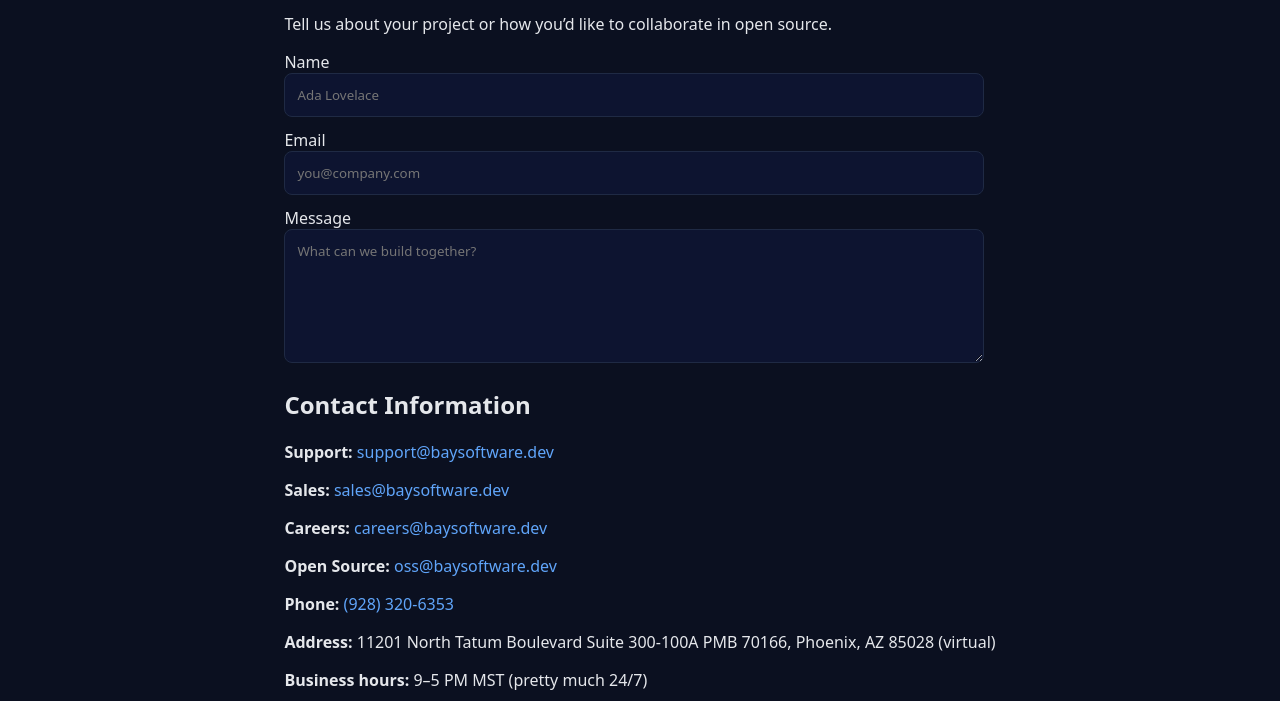
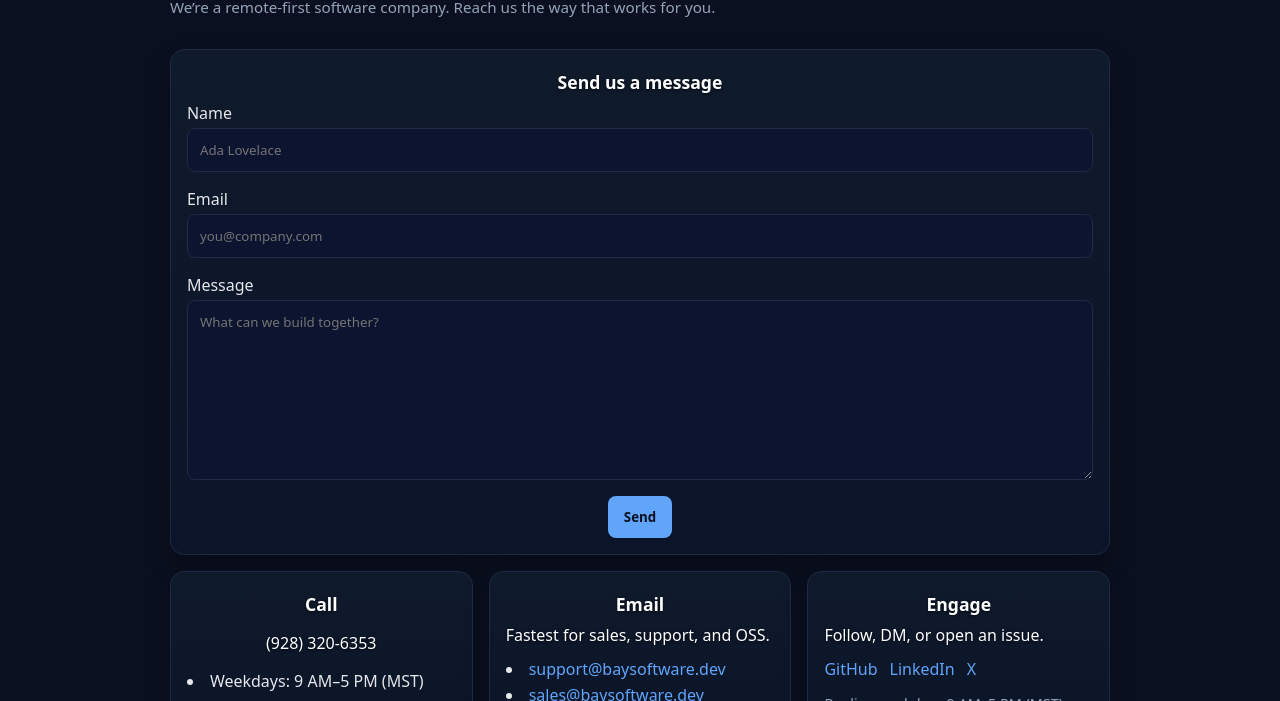
Before and after one commit to fragmentedlogic/baysoftware.dev, a website: page pages/contact.html in a window 1280 px wide. Shown: the part 162-863 px from the top of the page. Drawn offline with Linux system fonts and the light colour scheme; files whose address does not match are found by name.

Commit message:
Update contacts

```diff
--- a/pages/contact.html
+++ b/pages/contact.html
@@ -11,38 +11,67 @@
 </head>
 <body>
 <div id="site-header" data-include="/partials/header.html"></div>
-  <main id="main">
+<main id="main" class="wrap">
   <h1>Contact</h1>
-      <p>Tell us about your project or how you’d like to collaborate in open source.</p>
+  <p class="muted">We’re a remote-first software company. Reach us the way that works for you.</p>
+
+  <!-- Unified grid for form + cards -->
+  <section aria-labelledby="reach">
+    <h2 id="reach" class="sr-only">Ways to reach us</h2>
+    <div class="grid contact-cards">
+
+      <!-- Form -->
+      <article class="card span-all">
+        <h3 class="card-title">Send us a message</h3>
         <form aria-label="Contact form" action="mailto:support@baysoftware.dev" method="post" enctype="text/plain">
-        <label>
-          Name
-          <input type="text" placeholder="Ada Lovelace" required />
-        </label>
-        <label>
-          Email
-          <input type="email" placeholder="you@company.com" required />
-        </label>
-        <label>
-          Message
-          <textarea rows="6" placeholder="What can we build together?"></textarea>
-        </label>
+          <label>Name <input type="text" placeholder="Ada Lovelace" required></label>
+          <label>Email <input type="email" placeholder="you@company.com" required></label>
+          <label>Message <textarea rows="6" placeholder="What can we build together?"></textarea></label>
+          <button type="submit">Send</button>
+        </form>
+      </article>
 
-      </form>
+      <!-- Call -->
+      <article class="card">
+        <div>
+          <h3 class="card-title">Call</h3>
+          <p style="text-align:center;"><a class="card-body" href="tel:19283206353">(928) 320-6353</a></p>
+          <ul class="contact-list" style="list-style-position: inside; list-style-type: disc;">
+            <li>Weekdays: 9 AM–5 PM (MST)</li>
+            <li>Weekends: On-call for incidents></li>
+          </ul>
+        </div>
+      </article>
 
-         <section>
-      <h2>Contact Information</h2>
-      <p><strong>Support:</strong> <a href="mailto:support@baysoftware.dev">support@baysoftware.dev</a></p>
-      <p><strong>Sales:</strong> <a href="mailto:sales@baysoftware.dev">sales@baysoftware.dev</a></p>
-      <p><strong>Careers:</strong> <a href="mailto:careers@baysoftware.dev">careers@baysoftware.dev</a></p>
-      <p><strong>Open Source:</strong> <a href="mailto:oss@baysoftware.dev">oss@baysoftware.dev</a></p>
-      <p><strong>Phone:</strong> <a href="tel:9283206353">(928) 320-6353</a></p>
-      <p><strong>Address:</strong> 11201 North Tatum Boulevard Suite 300-100A PMB 70166, Phoenix, AZ 85028 (virtual)</p>
-      <p><strong>Business hours:</strong> 9–5 PM MST (pretty much 24/7)</p>
-      <p><strong>GitHub:</strong> <a href="https://github.com/BAY-Software"><img src="https://github.githubassets.com/images/modules/logos_page/GitHub-Mark.png" alt="GitHub" width="20" style="vertical-align:middle;"> BAY Software on GitHub</a></p>
+      <!-- Email -->
+      <article class="card">
+        <div>
+          <h3 class="card-title">Email</h3>
+          <p class="card-body">Fastest for sales, support, and OSS.</p>
+          <ul class="contact-list" style="list-style-position: inside; list-style-type: disc;">
+            <li><a href="mailto:support@baysoftware.dev">support@baysoftware.dev</a></li>
+            <li><a href="mailto:sales@baysoftware.dev">sales@baysoftware.dev</a></li>
+            <li><a href="mailto:oss@baysoftware.dev">oss@baysoftware.dev</a></li>
+          </ul>
+        </div>
+      </article>
+
+      <!-- Engage -->
+      <article class="card">
+        <div>
+          <h3 class="card-title">Engage</h3>
+          <p class="card-body">Follow, DM, or open an issue.</p>
+          <div class="socials">
+            <a href="https://github.com/BAY-Software" aria-label="GitHub">GitHub</a>
+            <a href="https://www.linkedin.com/company/baysoftware" aria-label="LinkedIn">LinkedIn</a>
+            <a href="https://x.com" aria-label="X">X</a>
+          </div>
+          <p class="muted small">Replies weekdays 9 AM–5 PM (MST).</p>
+        </div>
+      </article>
+    </div>
   </section>
 </main>
-
 <div id="site-footer" data-include="/partials/footer.html"></div>
 <script type="module" src="/js/app.js"></script>
 <noscript><div style="padding:1rem;text-align:center">JavaScript is disabled. Header and footer may not appear.</div></noscript>
```
Lines whose indentation alone changed are shown as unchanged.
